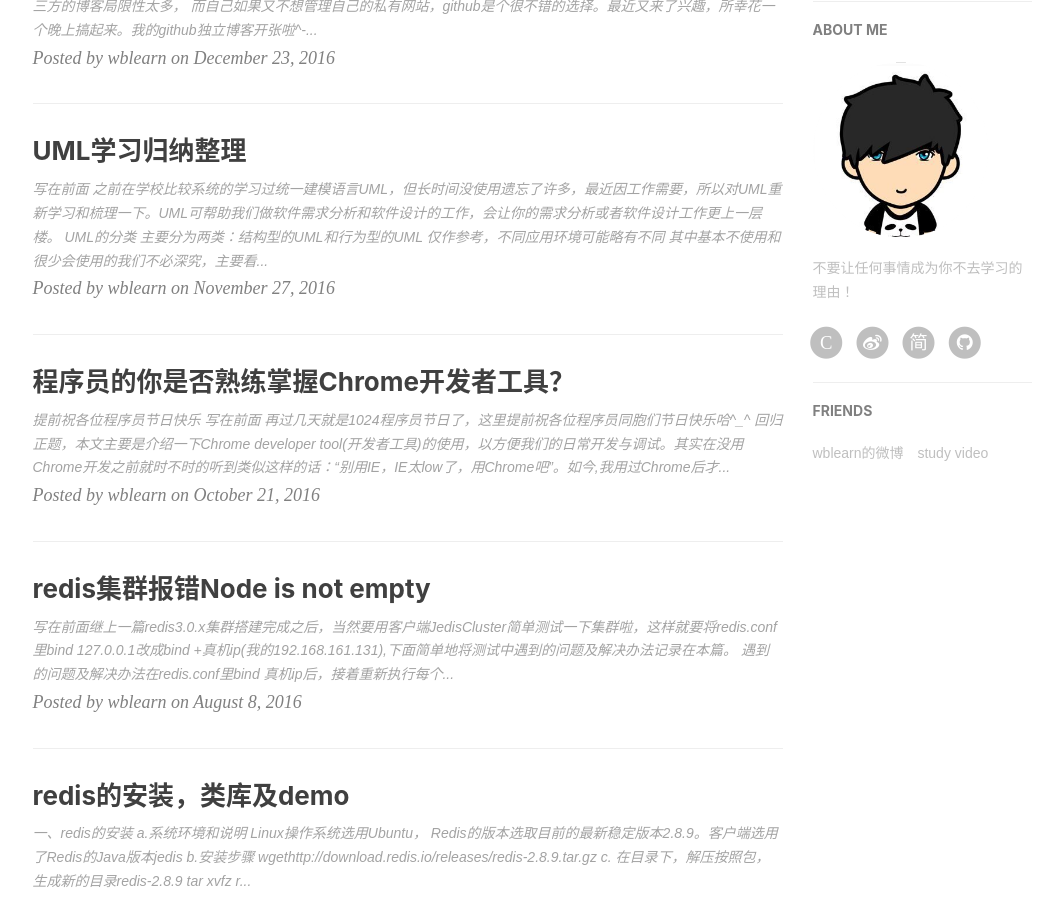
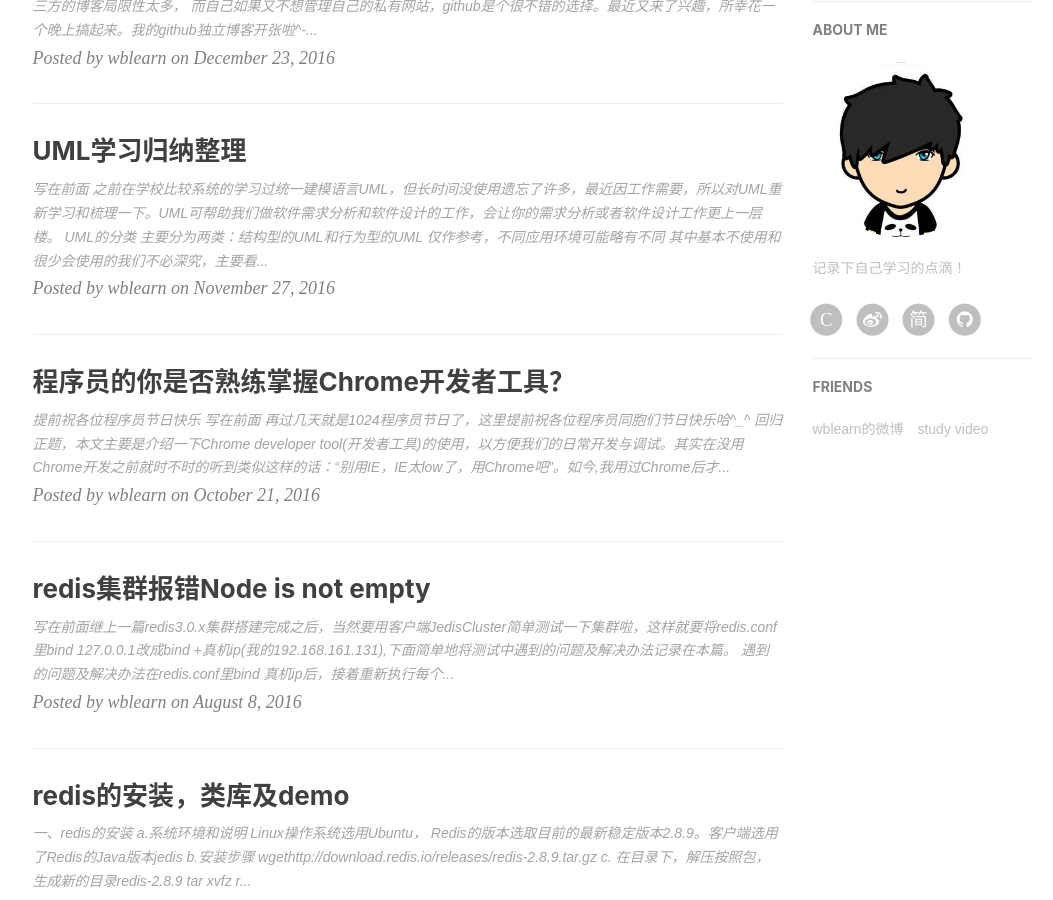
Before and after one commit to wblearn/wblearn.github.io, a Jekyll site: the page built from index.html, in a window 1280 px wide and 900 px high, scrolled down 564 px. Shown: the whole window, without its empty margins (135-1188 px from the left). Built offline with Jekyll 4.4.1, drawn with Linux system fonts in a browser that asks for light colours; nearby versions of some CDN libraries; the list of posts is cut into pages by our own code.

Commit message:
Signed-off-by: wblearn <1275660493@qq.com>

```diff
--- a/_config.yml
+++ b/_config.yml
@@ -3,7 +3,7 @@ title: Wblearn Blog
 SEOTitle: Wblearn的博客 | Wblearn Blog
 header-img: img/home-bg-art.jpg
 email: 1275660493@qq.com
-description: "@wblearn,不要让任何事情成为你不去学习的理由！"
+description: "@wblearn,记录下自己学习的点滴！"
 keyword: "wblearn, @wblearn, wblearn的博客,wblearn Blog, 博客, 个人网站, 互联网"
 url: "http://wblearn.github.io/"              # your host, for absolute URL
 baseurl: ""                             # for example, '/blog' if your blog hosted on 'host/blog'
@@ -17,6 +17,7 @@ csdn_username:     wudalang_gd
 github_username:    wblearn
 #twitter_username:  wblearn
 jianshu_username:  48599dc7ef1b
+sv_username: study-video
 # linkedin_username:  firstname-lastname-idxxxx
 
 
@@ -72,7 +73,7 @@ ga_domain: wblearn.github.io
 
 # Sidebar settings
 sidebar: true                           # whether or not using Sidebar.
-sidebar-about-description: "不要让任何事情成为你不去学习的理由！"
+sidebar-about-description: "记录下自己学习的点滴！"
 sidebar-avatar: /img/avatar-wb.jpg      # use absolute URL, seeing it's used in both `/` and `/about/`
 
 
```
